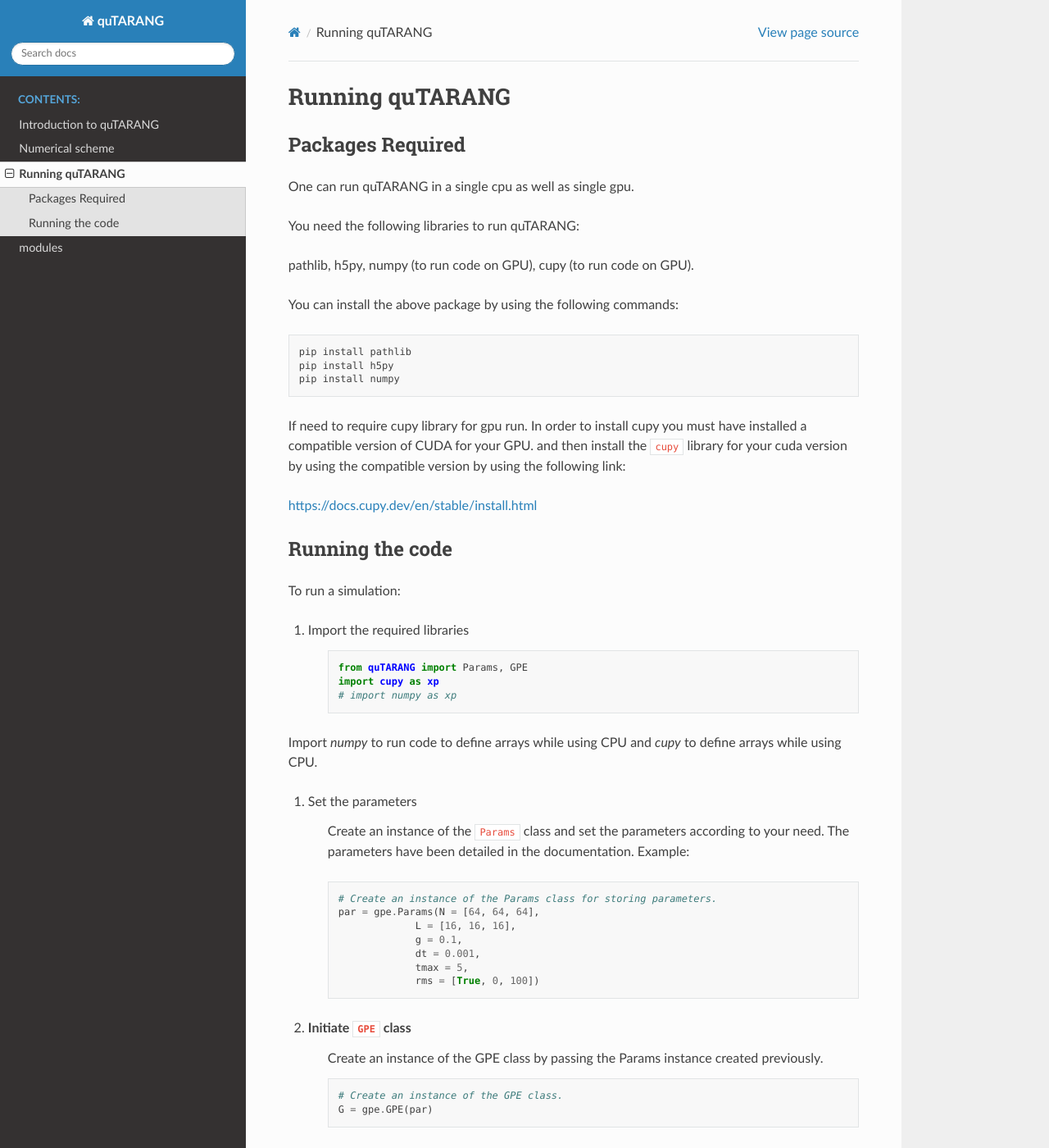
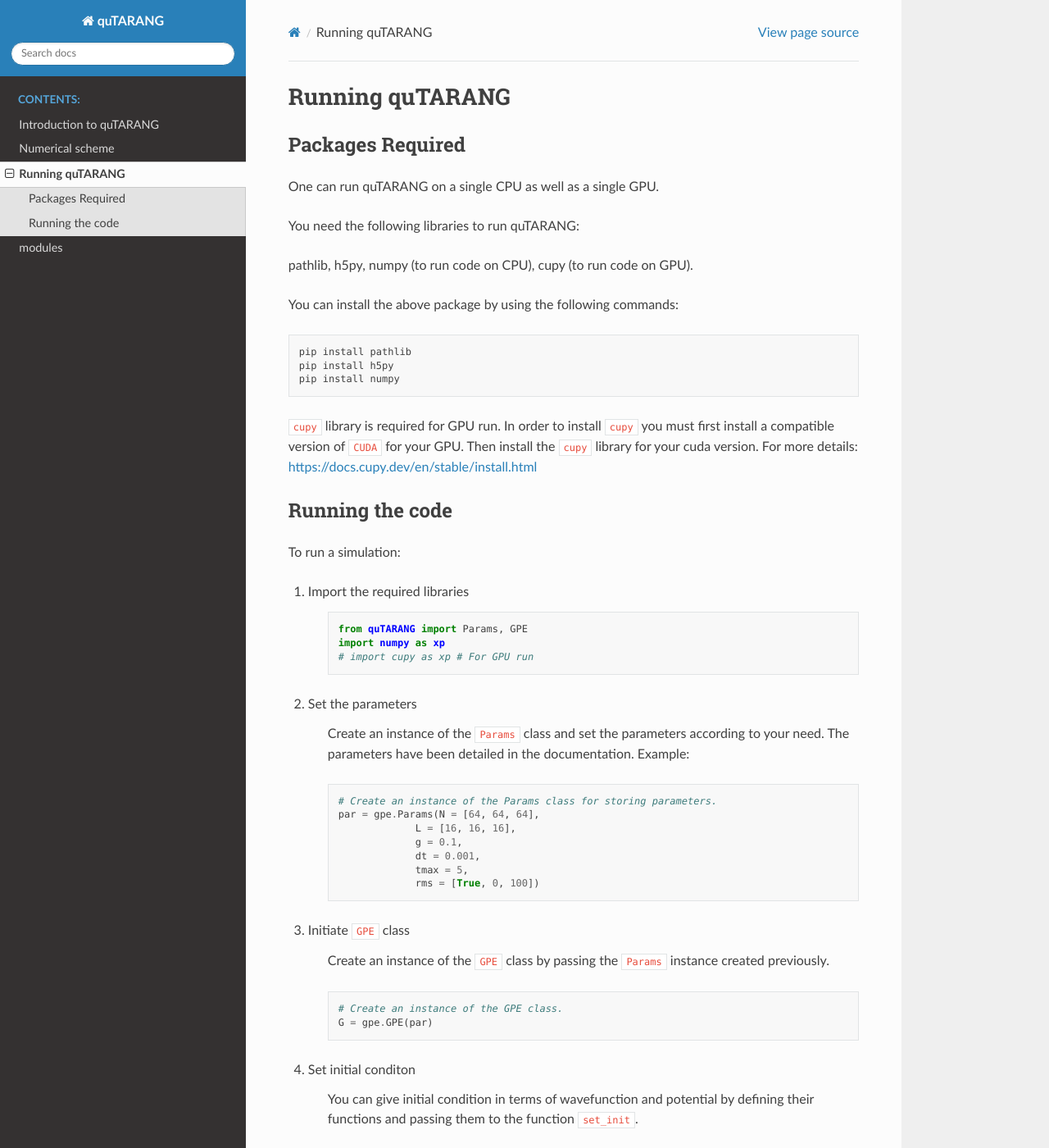
Before and after one commit to sachinrawat2207/quTARANG_dep, a Sphinx documentation site: the page built from docs/source/usage.rst, in a window 1280 px wide and 1400 px high. Shown: the whole window at 82% size. Built offline with Sphinx 7.4.7 and the Read the Docs theme 2.0.0, drawn with Linux system fonts in a browser that asks for light colours; some of the changed text lies outside the part shown.

Commit message:
Update usage.rst

```diff
--- a/docs/source/usage.rst
+++ b/docs/source/usage.rst
@@ -5,11 +5,11 @@ Running quTARANG
 
 Packages Required
 -----------------
-One can run quTARANG in a single cpu as well as single gpu.
+One can run quTARANG on a single CPU as well as a single GPU.
 
 You need the following libraries to run quTARANG:
 
-pathlib, h5py, numpy (to run code on GPU), cupy (to run code on GPU).
+pathlib, h5py, numpy (to run code on CPU), cupy (to run code on GPU).
 
 You can install the above package by using the following commands:
 
@@ -19,12 +19,8 @@ You can install the above package by using the following commands:
     pip install h5py
     pip install numpy
 
-If need to require cupy library for gpu run.
-In order to install cupy you must have installed a compatible version of CUDA for your GPU. and then install the ``cupy`` library for your cuda version by
-using the compatible version by using the following link:
-
+``cupy`` library is required for GPU run. In order to install ``cupy`` you must first install a compatible version of ``CUDA`` for your GPU. Then install the ``cupy`` library for your cuda version. For more details:
 https://docs.cupy.dev/en/stable/install.html
-
 
 Running the code
 ----------------
@@ -36,10 +32,8 @@ To run a simulation:
     .. code-block:: python
 
         from quTARANG import Params, GPE
-        import cupy as xp
-        # import numpy as xp
-
-Import `numpy` to run code to define arrays while using CPU and `cupy` to define arrays while  using CPU.
+        import numpy as xp
+        # import cupy as xp # For GPU run
 
 
 #. Set the parameters
@@ -58,9 +52,9 @@ Import `numpy` to run code to define arrays while using CPU and `cupy` to define
                      rms = [True, 0, 100])
 
 
+#. Initiate ``GPE`` class
 
-#. Initiate ``GPE`` class
-    Create an instance of the GPE class by passing the Params instance created previously.
+    Create an instance of the ``GPE`` class by passing the ``Params`` instance created previously.
 
     .. code-block:: python
 
```
Also changed, not shown: other parts of docs/source/usage.rst (+2 -2 lines).
